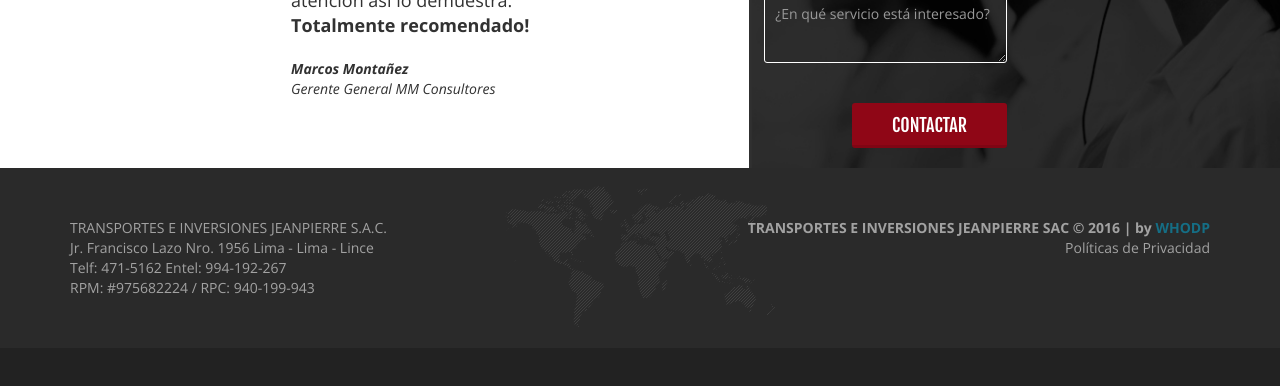
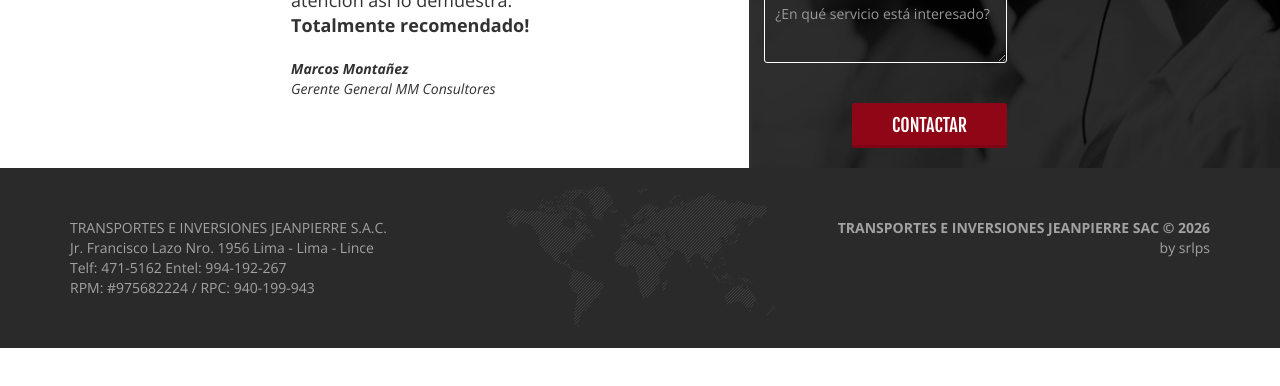
Before and after one commit to srlps/jpgalvez-web, an Astro site: page / in a window 1280 px wide. Shown: the part 2137-2523 px from the top of the page. After the commit the page ends 2485 px from the top, so only its background shows below. Built offline with nearby package versions, Linux system fonts and the light colour scheme; Astro itself is replaced by a stand-in of ours.

Commit message:
footer fixed

```diff
--- a/src/components/Footer.astro
+++ b/src/components/Footer.astro
@@ -13,9 +13,9 @@
       </div>
       <div class="col-sm-6">
         <div class="widget">
-          <p>
-            <strong class="headquater pull-right">TRANSPORTES E INVERSIONES JEANPIERRE SAC © 2016 | by <a href="http://whodp.com/" target="_blank" rel="noopener">WHODP</a></strong>
-            <span class="pull-right">Políticas de Privacidad</span>
+          <p class="creditos">
+            <strong class="headquater">TRANSPORTES E INVERSIONES JEANPIERRE SAC © 2026</strong>
+            <a class="enlace-discreto" href="https://linktr.ee/srlps" target="_blank" rel="noopener">by srlps</a>
           </p>
         </div>
       </div>
--- a/src/styles/site.css
+++ b/src/styles/site.css
@@ -25,8 +25,6 @@ body {
   font-size: 14px;
   line-height: 1.42857143;
   color: #737373;
-  /* Franja oscura de 150px al final de la página (ver #site-content) */
-  background: #222;
   overflow-x: hidden;
 }
 
@@ -114,10 +112,6 @@ tbody tr:nth-child(2n) {
   display: block;
   max-width: 100%;
   height: auto;
-}
-
-.pull-right {
-  float: right !important;
 }
 
 .text-center {
@@ -430,7 +424,6 @@ textarea {
 #site-content {
   position: relative;
   z-index: 1;
-  margin-bottom: 150px;
   background: #fff;
 }
 
@@ -450,6 +443,21 @@ textarea {
 
 .headquater {
   display: block;
+}
+
+.creditos {
+  text-align: right;
+}
+
+.enlace-discreto {
+  display: block;
+  color: inherit;
+  text-decoration: none;
+}
+
+.enlace-discreto:hover {
+  color: inherit;
+  text-decoration: underline;
 }
 
 .goto-top {
```
